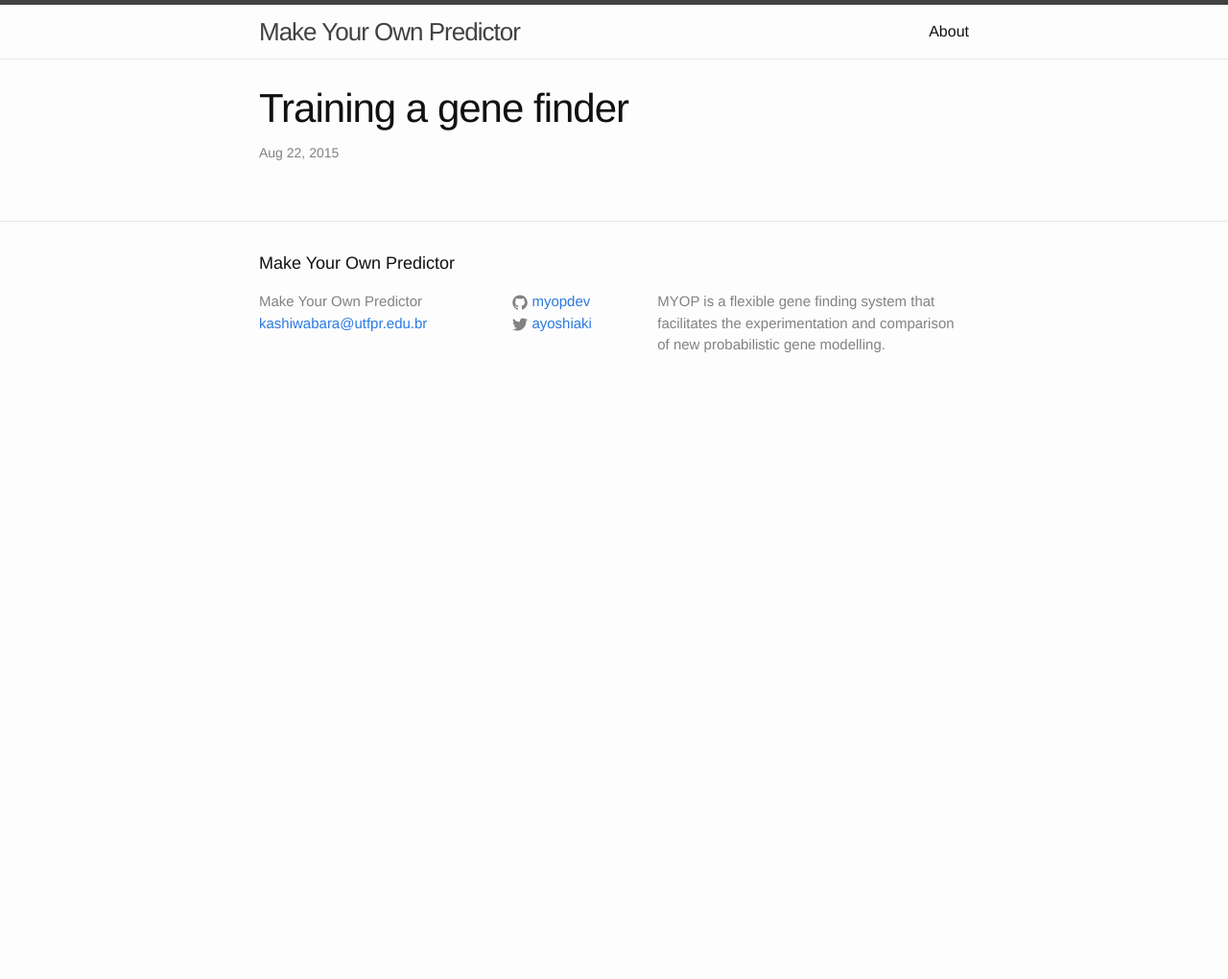
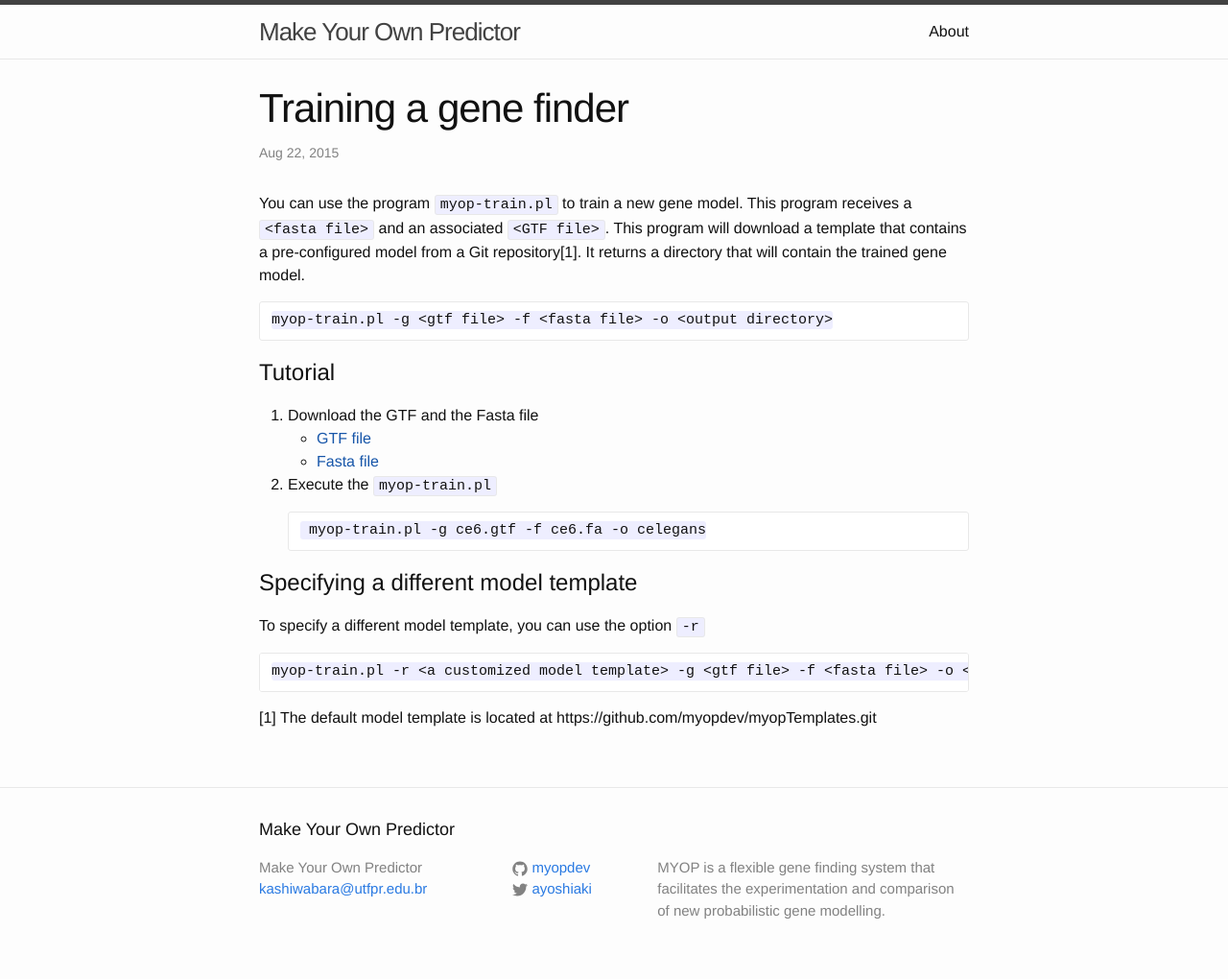
Before and after one commit to myopdev/myopdev.github.io, a Jekyll site: the page built from _posts/2015-08-22-myop-training.markdown, in a window 1280 px wide. Shown: the whole page at 96% size. Built offline with Jekyll 4.4.1, drawn with Linux system fonts in a browser that asks for light colours; before the commit the page ends 900 px from its top, so only the background shows below that.

Commit message:
updating all pages

````diff
--- a/_posts/2015-08-22-myop-training.markdown
+++ b/_posts/2015-08-22-myop-training.markdown
@@ -4,3 +4,32 @@ title:  "Training a gene  finder"
 date:   2015-08-22 13:19:20
 categories: jekyll update
 ---
+
+You can use the program ``myop-train.pl`` to train a new gene model.  This program receives a ``<fasta file>`` and an associated ``<GTF file>``. This program will download a template that contains a pre-configured model from a Git repository[1].  It returns a directory that will contain the trained gene model.
+
+```
+myop-train.pl -g <gtf file> -f <fasta file> -o <output directory>
+```
+
+# Tutorial
+
+1. Download the GTF and the Fasta file
+  * [GTF file]()
+  * [Fasta file]()
+
+2. Execute the ``myop-train.pl``
+
+   ```
+    myop-train.pl -g ce6.gtf -f ce6.fa -o celegans
+   ```
+
+# Specifying a different model template
+
+To specify a different model template, you can use the option ``-r``
+
+```
+myop-train.pl -r <a customized model template> -g <gtf file> -f <fasta file> -o <output directory>
+```
+
+
+[1] The default model template is located at https://github.com/myopdev/myopTemplates.git
````
Also changed, not shown: _posts/2015-08-22-myop-predicting-genes.markdown (+22 -0 lines), _posts/2015-08-22-pre-trained.markdown (deleted, +0 -34 lines), _posts/2015-08-25-pre-trained.markdown (added, +41 -0 lines).
